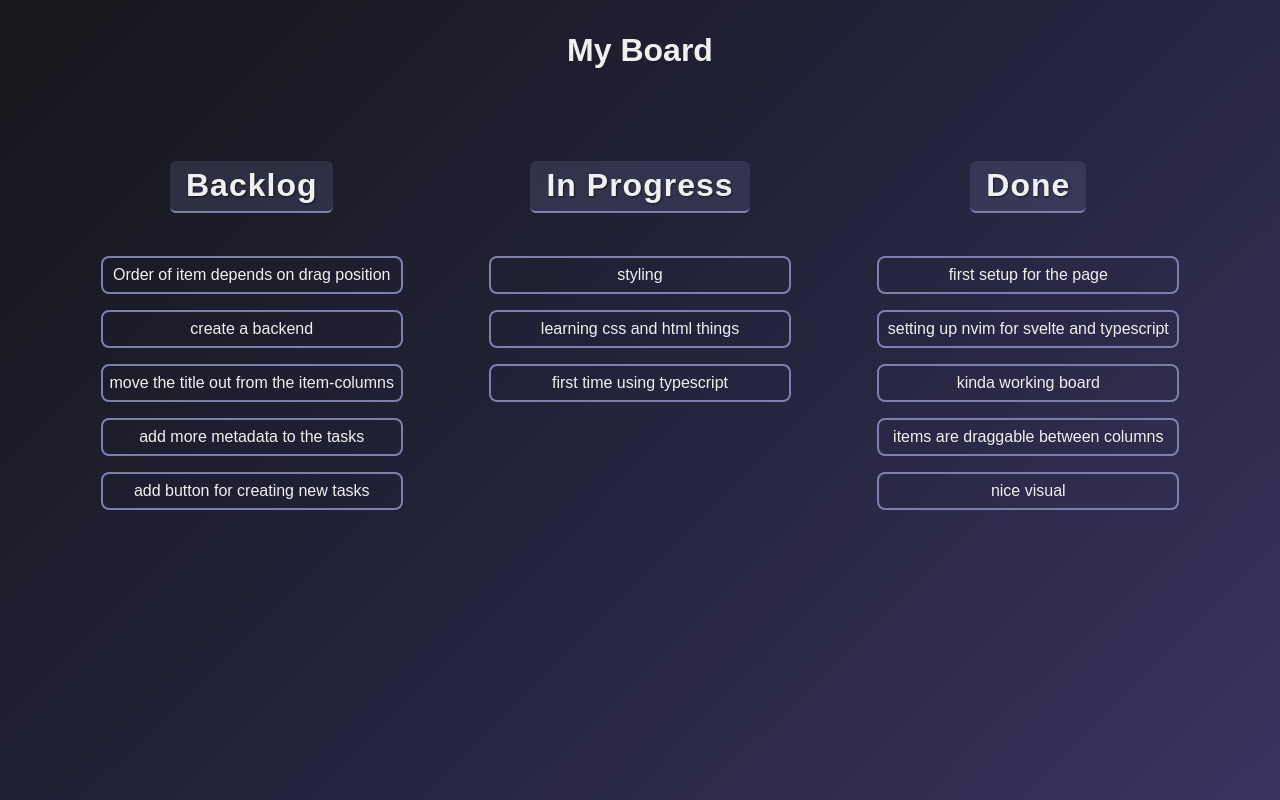
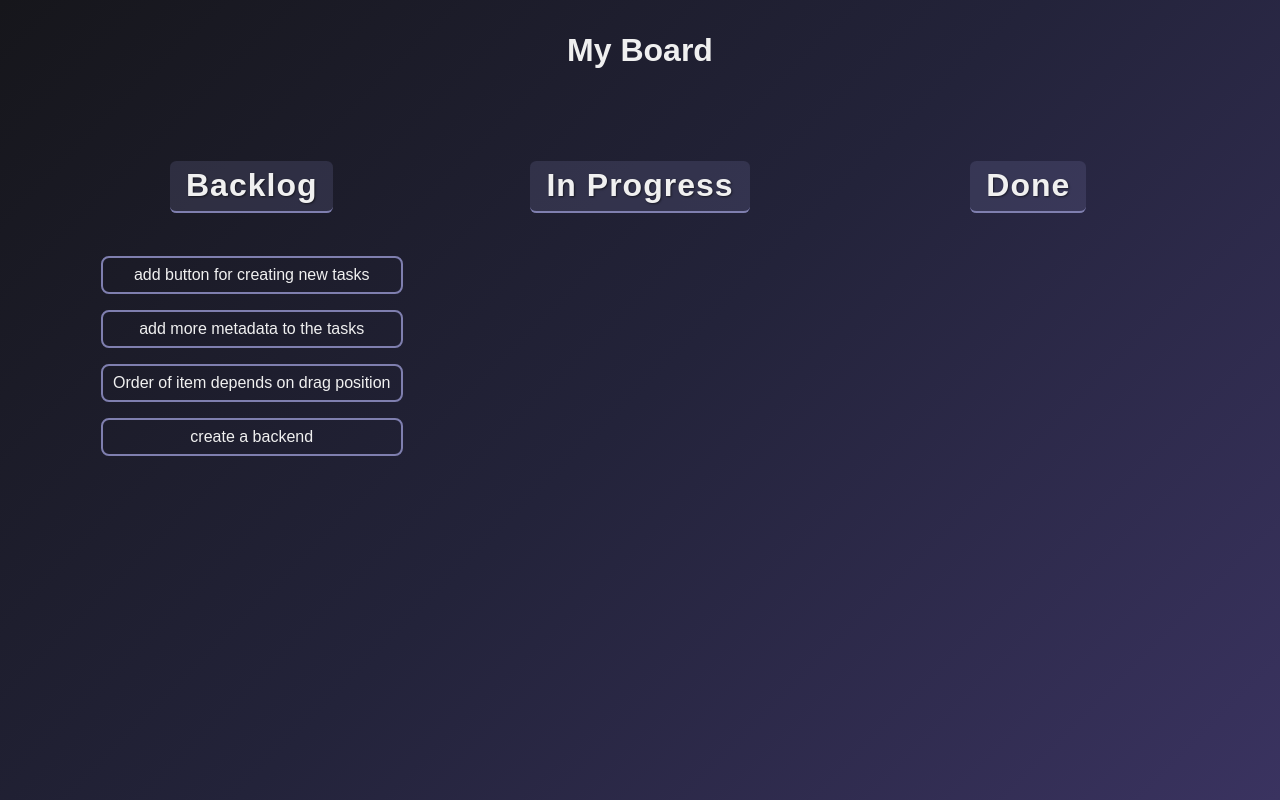
Before and after one commit to aaronbittel/BuildIt, a SvelteKit app in the folder frontend/: page / in a window 1280 px wide. Built offline with nearby package versions, Linux system fonts and the light colour scheme.

Commit message:
refactor: load static data with +page.ts

```diff
--- /dev/null
+++ b/frontend/src/lib/types/board.ts
@@ -0,0 +1,8 @@
+type Column = {
+    key: string;
+    title: string;
+    items: string[];
+    isDragover: boolean;
+};
+
+export type { Column }
--- a/frontend/src/routes/+page.svelte
+++ b/frontend/src/routes/+page.svelte
@@ -1,43 +1,9 @@
 <script lang="ts">
-	type Column = {
-		key: string;
-		title: string;
-		items: string[];
-		isDragover: boolean;
-	};
+	import type { Column } from '$lib/types/board.ts';
+	import type { PageProps } from './$types';
 
-	let columns: Column[] = $state([
-		{
-			key: 'backlog',
-			title: 'Backlog',
-			items: [
-				'Order of item depends on drag position',
-				'create a backend',
-				'move the title out from the item-columns',
-				'add more metadata to the tasks',
-				'add button for creating new tasks'
-			],
-			isDragover: false
-		},
-		{
-			key: 'in_progress',
-			title: 'In Progress',
-			items: ['styling', 'learning css and html things', 'first time using typescript'],
-			isDragover: false
-		},
-		{
-			key: 'done',
-			title: 'Done',
-			items: [
-				'first setup for the page',
-				'setting up nvim for svelte and typescript',
-				'kinda working board',
-				'items are draggable between columns',
-				'nice visual'
-			],
-			isDragover: false
-		}
-	]);
+	let { data }: PageProps = $props();
+	let columns = $state(data.columns);
 
 	function handleDragStart(event: DragEvent, itemName: string, sourceKey: string) {
 		event.dataTransfer?.setData(
--- /dev/null
+++ b/frontend/src/routes/+page.ts
@@ -0,0 +1,32 @@
+import type { Column } from "$lib/types/board";
+import type { PageLoad } from "./$types";
+
+export const load: PageLoad = () => {
+    const columns: Column[] = [
+        {
+            key: 'backlog',
+            title: 'Backlog',
+            items: [
+                'add button for creating new tasks',
+                'add more metadata to the tasks',
+                'Order of item depends on drag position',
+                'create a backend',
+            ],
+            isDragover: false
+        },
+        {
+            key: 'in_progress',
+            title: 'In Progress',
+            items: [],
+            isDragover: false
+        },
+        {
+            key: 'done',
+            title: 'Done',
+            items: [],
+            isDragover: false
+        }
+    ];
+
+    return { columns };
+}
```
